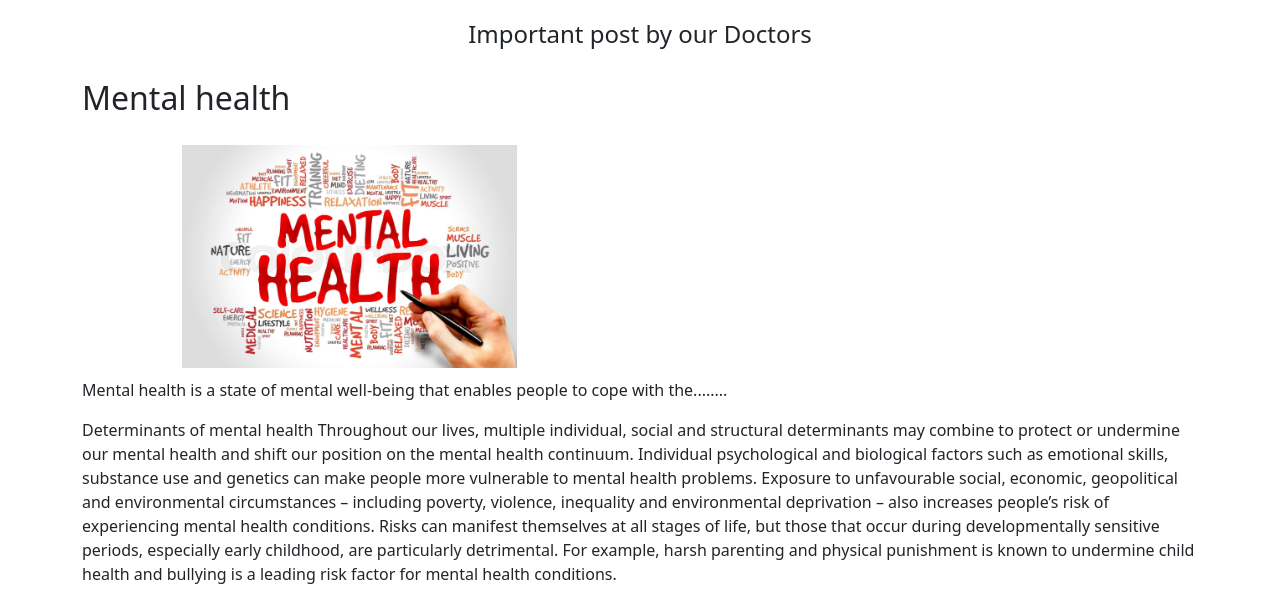
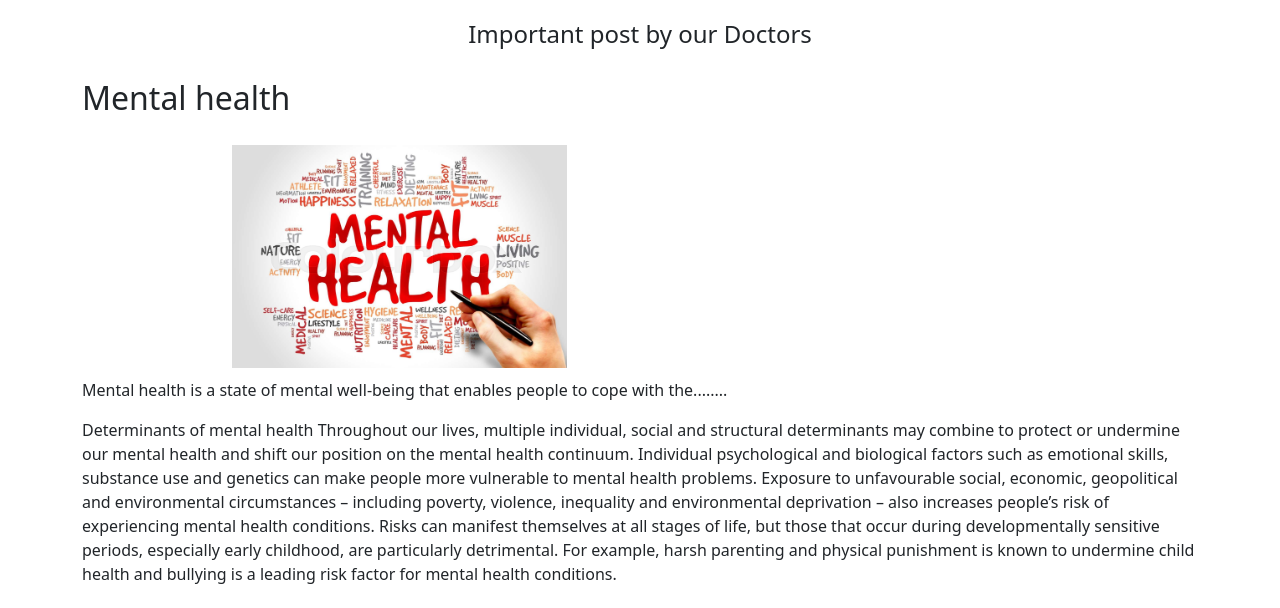
Before and after one commit to codesaloni/login, a Django app: page /app/upload/ in a window 1280 px wide. Shown: the part 56-664 px from the top of the page. Run offline with Django 5.2, Linux system fonts and the light colour scheme; data comes from the database, SQL or seed files in the repository; some libraries are stand-ins or nearby versions.

Commit message:
first commit

```diff
--- a/app/templates/upload.html
+++ b/app/templates/upload.html
@@ -5,7 +5,7 @@
     <div class="container" style="margin-top: 30px;">
         {% for i in items %}
         <h2 style="margin-top: 10px;">{{i.Title}}</h2>
-        <img src="/media/{{i.Images}}" style="height: 40%; width: 30%; margin-left: 100px; margin-top: 20px;">
+        <img src="/media/{{i.Images}}" style="height: 40%; width: 30%; margin-left: 150px; margin-top: 20px;">
         <!-- <p>{{i.Summary}}</p> -->
         <p style="margin-top: 10px;">{{ i.truncated_summary }}</p>
         <p>{{i.Content}}</p>
```
